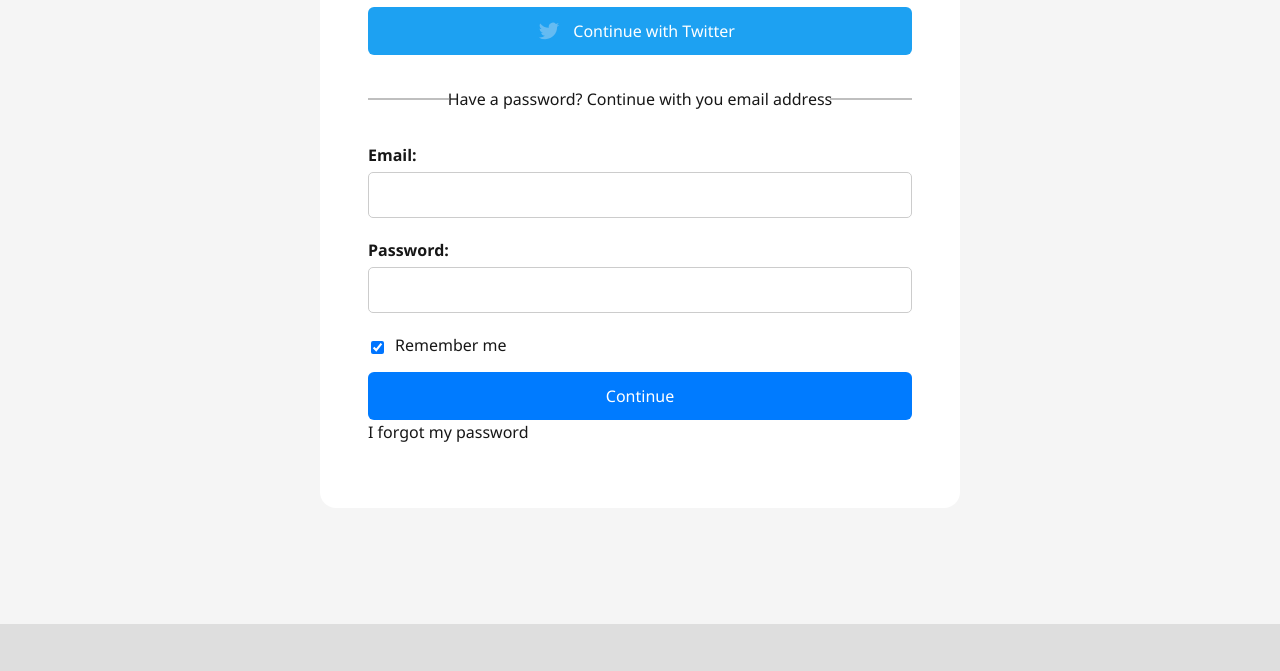
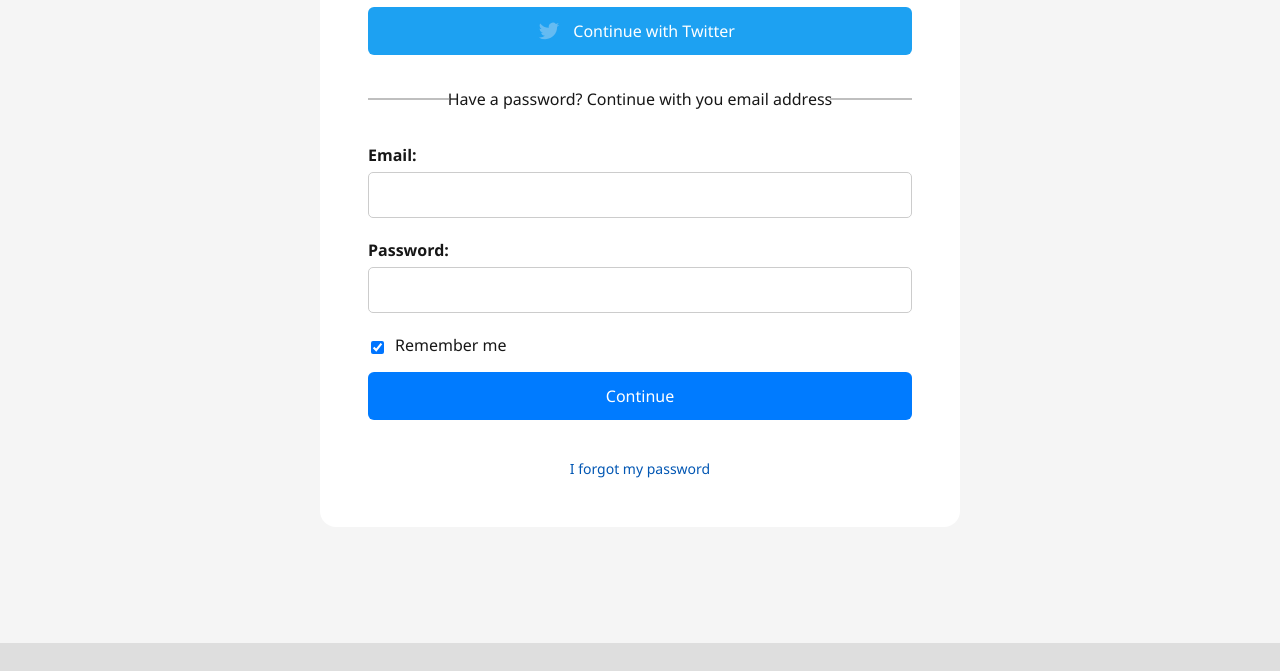
Before and after one commit to NayeliGS/Devto_Web, a plain HTML site: page login.html in a window 1280 px wide. Shown: the part 387-1058 px from the top of the page. Drawn offline with nearby package versions, Linux system fonts and the light colour scheme; no server answers.

Commit message:
adding styles by I forgot my password text

```diff
--- a/css/login.scss
+++ b/css/login.scss
@@ -243,13 +243,16 @@ button {
 button:hover {
     background-color: #0056b3;
 }
+
 // Email Address Form & styles
 
 
 // Have a password styles
 .text__form {
-    text-align: center; /* Centra el texto horizontalmente en el formulario */
-    position: relative; /* Establece el posicionamiento relativo en el formulario */
+    text-align: center;
+    /* Centra el texto horizontalmente en el formulario */
+    position: relative;
+    /* Establece el posicionamiento relativo en el formulario */
     padding: 2rem;
 }
 
@@ -257,26 +260,33 @@ button:hover {
 .text__position::after {
     content: "";
     position: absolute;
-    top: 50%; /* Coloca las líneas en el centro verticalmente */
+    top: 50%;
+    /* Coloca las líneas en el centro verticalmente */
     height: 1px;
     background-color: gray;
-    width: 15%; /* Ajusta el ancho de las líneas según necesito */
+    width: 15%;
+    /* Ajusta el ancho de las líneas según necesito */
     transform: translateY(-50%);
     content: "";
 }
 
 .text__position::before {
-    left: 0; /* Línea izquierda */
+    left: 0;
+    /* Línea izquierda */
 }
 
 .text__position::after {
-    right: 0; /* Línea derecha */
+    right: 0;
+    /* Línea derecha */
 }
 
 .text__position {
-    display: inline-block; /* Hace que el texto se comporte como bloque en línea */
-    padding: 0 10px; /* Agrega espacio entre el texto y las líneas */
+    display: inline-block;
+    /* Hace que el texto se comporte como bloque en línea */
+    padding: 0 10px;
+    /* Agrega espacio entre el texto y las líneas */
 }
+
 // Have a password styles
 
 
@@ -284,9 +294,11 @@ button:hover {
 .inline-flex {
     display: inline-flex;
 }
+
 .items-center {
     align-items: center;
 }
+
 .flex-row {
     flex-direction: row;
 }
@@ -302,6 +314,7 @@ cursor: pointer;
     background-color: #f9f4f4;
     border-radius: 5px;
 }
+
 .crayons-field {
     flex-flow: column;
     font-size: 1rem;
@@ -324,7 +337,7 @@ background-repeat: no-repeat;
     padding-right: 0.5rem;
 }
 
-.fw-normal{
+.fw-normal {
     font-weight: 400;
 }
 
@@ -333,3 +346,41 @@ color: rgb(23, 23, 23);
 }
 
 // Remember me Label and check-Box
+
+
+// Forgot yoy password??
+
+.aling-center {
+    text-align: center;
+}
+
+.fs-s {
+    font-size: 0.875rem;
+}
+
+.pt-6 {
+    padding-top: 1.5rem;
+}
+
+.paragraph__style {
+    display: block;
+    margin-block-start: 1em;
+    margin-block-end: 1em;
+    margin-inline-start: 0px;
+    margin-block-end: 0px;
+    color: #0056b3;
+    font-weight: 300;
+    font-family: 'Segoe UI', Tahoma, Geneva, Verdana, sans-serif;
+}
+
+.anchor__center {
+    display: flex;
+    justify-content: center;
+}
+
+.anchor__center:hover {
+    cursor: pointer;
+    text-decoration: underline;
+}
+
+// Forgot yoy password??
```
Also changed, not shown: css/login.css, 1 other file. Lines whose indentation alone changed are shown as unchanged.
